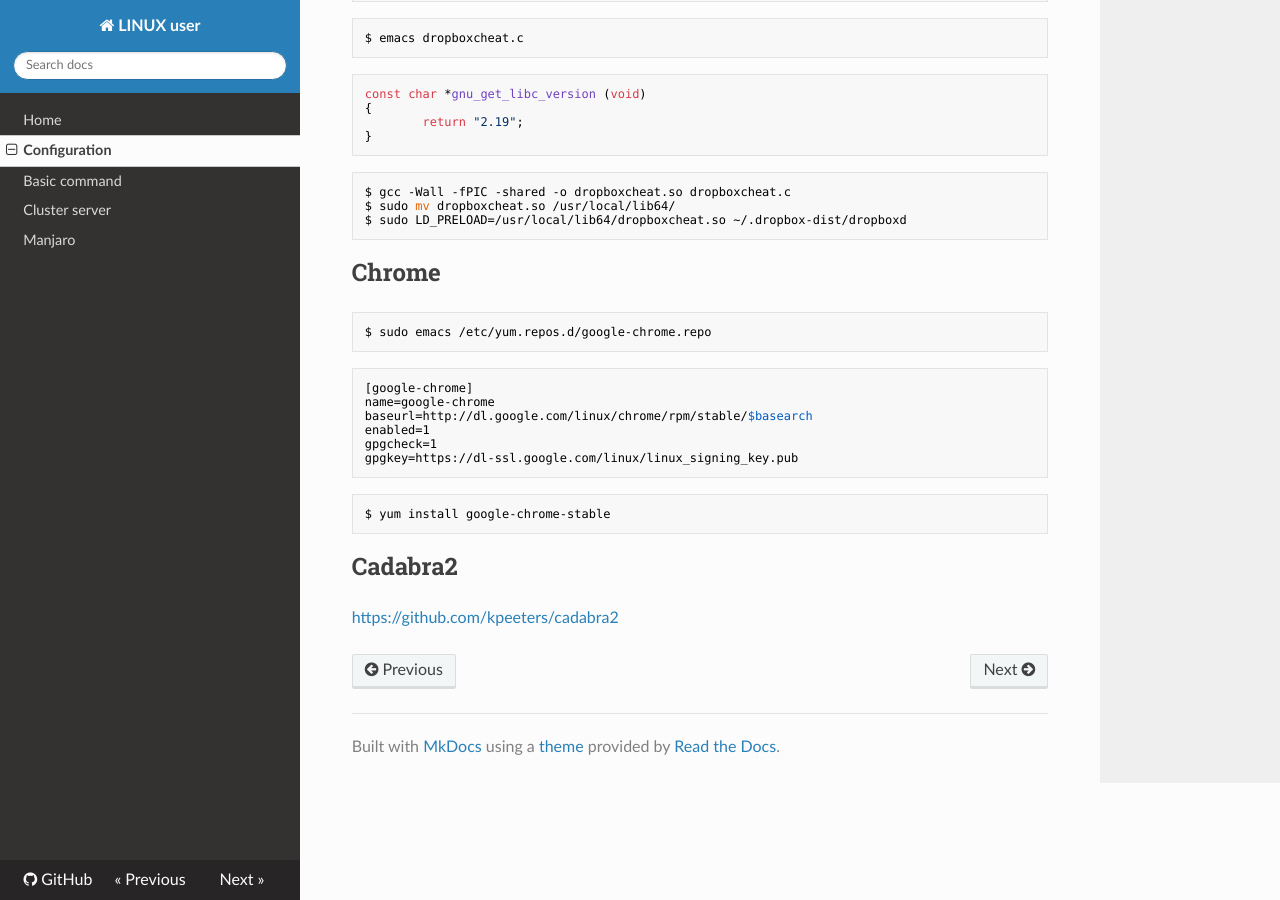
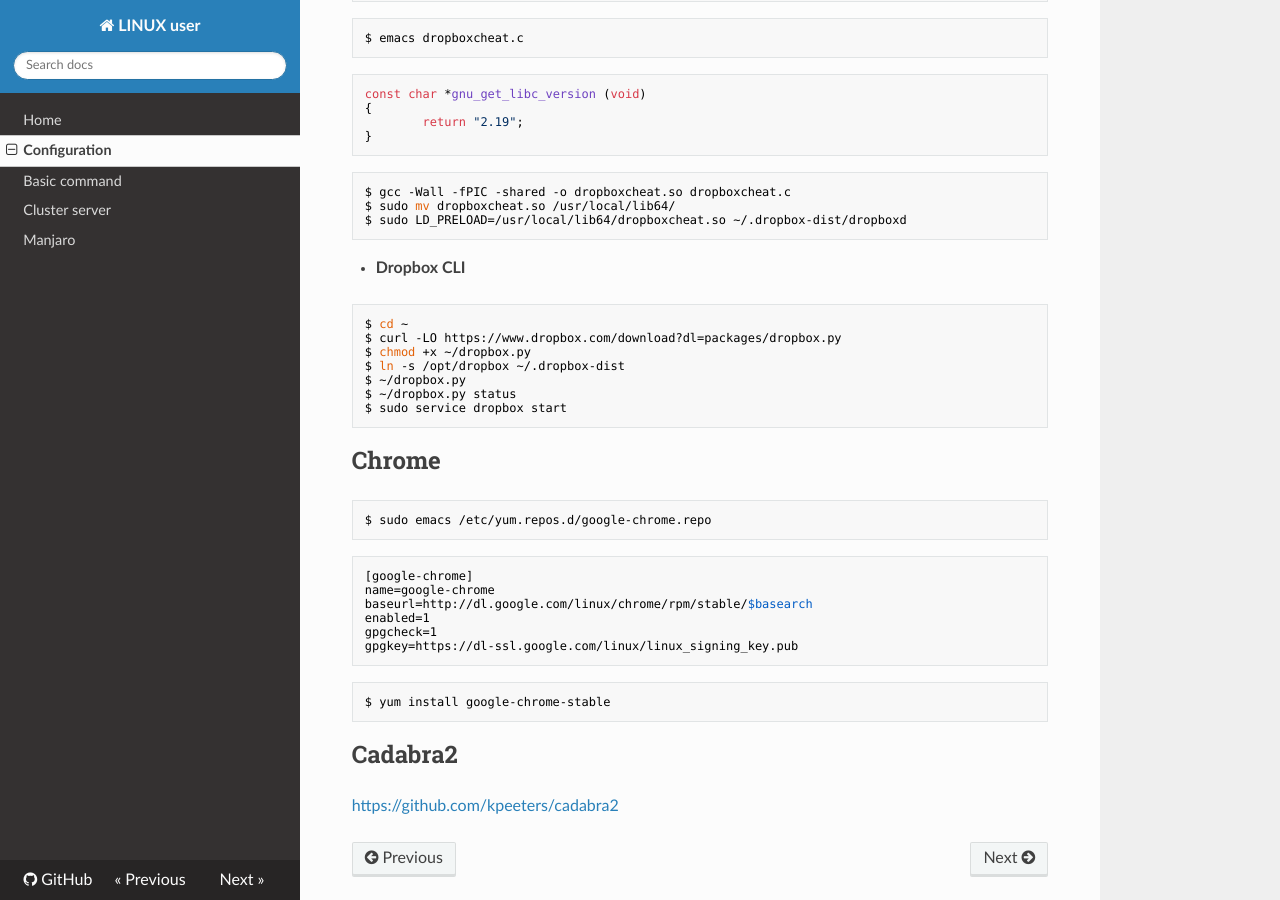
Before and after one commit to WonyoungCho/LINUX, an MkDocs documentation site: the page built from docs/config.md, in a window 1280 px wide and 900 px high, scrolled down 1083 px. Built offline with MkDocs 1.6.1, drawn with Linux system fonts in a browser that asks for light colours; nearby versions of some CDN libraries; old or Windows-style settings are respelled for this version of MkDocs.

Commit message:
Update config.md

````diff
--- a/docs/config.md
+++ b/docs/config.md
@@ -63,6 +63,16 @@ $ gcc -Wall -fPIC -shared -o dropboxcheat.so dropboxcheat.c
 $ sudo mv dropboxcheat.so /usr/local/lib64/
 $ sudo LD_PRELOAD=/usr/local/lib64/dropboxcheat.so ~/.dropbox-dist/dropboxd
 ```
+- **Dropbox CLI**
+```sh
+$ cd ~
+$ curl -LO https://www.dropbox.com/download?dl=packages/dropbox.py
+$ chmod +x ~/dropbox.py
+$ ln -s /opt/dropbox ~/.dropbox-dist
+$ ~/dropbox.py
+$ ~/dropbox.py status
+$ sudo service dropbox start
+```
 
 ## Chrome
 ```sh
````
